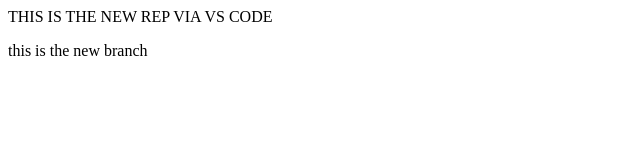
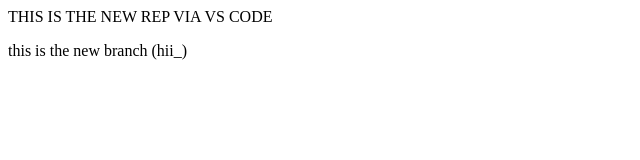
Before and after one commit to parnavbhardwaj0-ux/new-repo, a plain HTML site: page index.html in a window 1280 px wide. Shown: the full height of the page, 0-640 px from the left. Drawn offline with Linux system fonts and the light colour scheme.

Commit message:
new change

```diff
--- a/index.html
+++ b/index.html
@@ -1,2 +1,2 @@
 <P>THIS IS THE NEW REP VIA VS CODE</P>
-<p> this is the new branch </p>
+<p> this is the new branch (hii_)</p>
```
